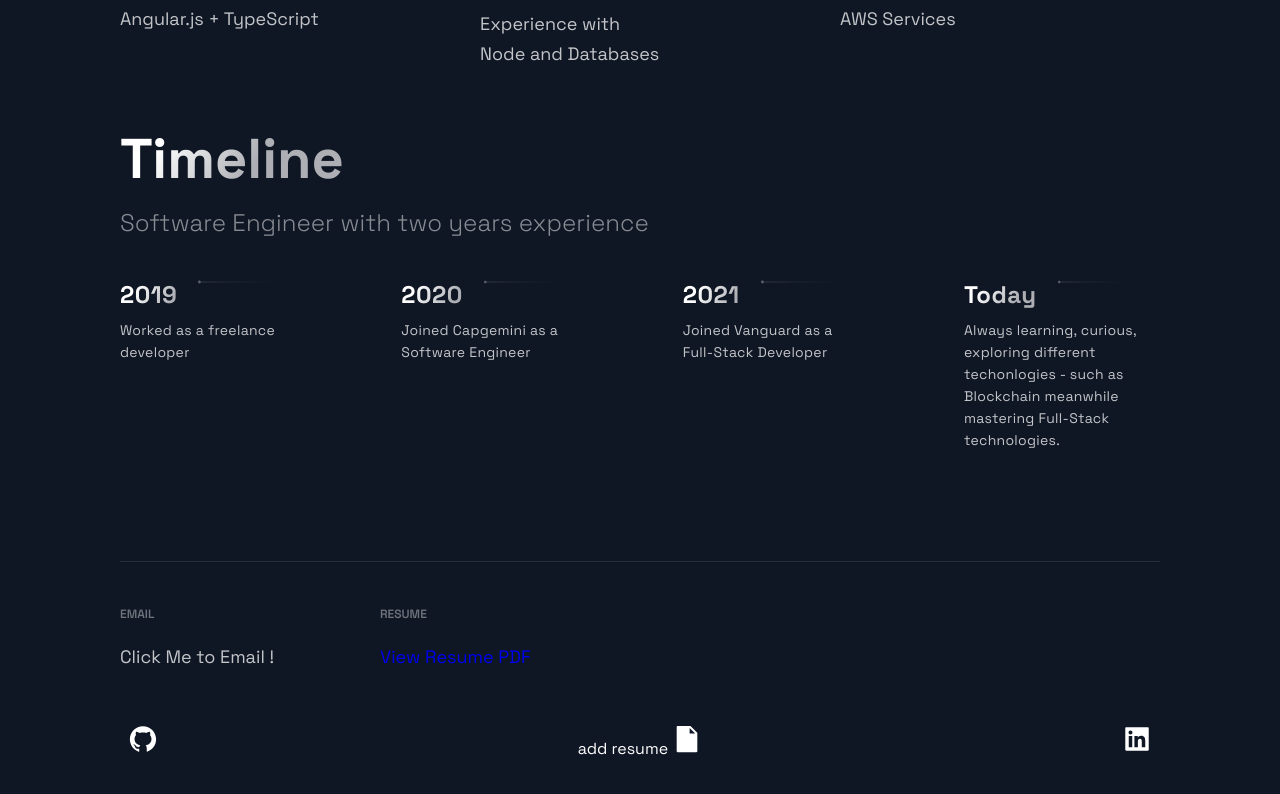
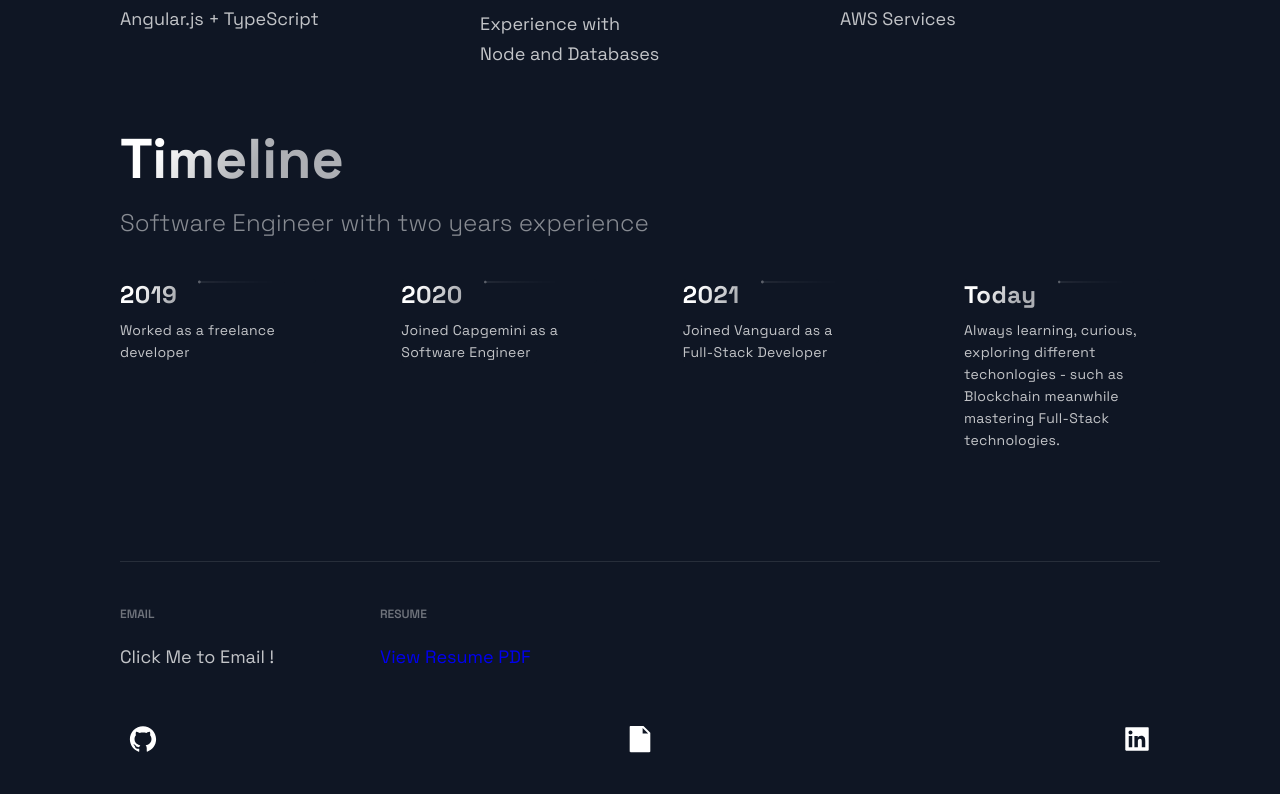
Before and after one commit to bryan-arriaga/portfolio_website, a Next.js app: page / in a window 1280 px wide. Shown: the part 2733-3527 px from the top of the page. Built offline with nearby package versions, Linux system fonts and the light colour scheme.

Commit message:
add resume pdf

```diff
--- a/src/components/Footer/Footer.js
+++ b/src/components/Footer/Footer.js
@@ -16,15 +16,15 @@ const Footer = () => {
 
      <LinkColumn>
        <LinkTitle>Resume</LinkTitle>
-       <LinkItem><a href = "public/images/1.png" >View Resume PDF</a></LinkItem>
+       <LinkItem><a href = "public/resume/Bryan_Arriaga_Software_Engineer.pdf" >View Resume PDF</a></LinkItem>
      </LinkColumn>
    </LinkList>
    <SocialIconsContainer>
      <SocialIcons href="https://github.com/aHumptyDumpty">
         <AiFillGithub size="3rem" />
       </SocialIcons>
-      <SocialIcons href="">
-        add resume <AiFillFile size="3rem" />
+      <SocialIcons href="public/resume/Bryan_Arriaga_Software_Engineer.pdf">
+         <AiFillFile size="3rem" />
       </SocialIcons>
       <SocialIcons href="https://linkedin.com/in/bryan-arriaga/">
         <AiFillLinkedin size="3rem" />
```
Also changed, not shown: 1 other file (tests, documents, lock files or other folders).
